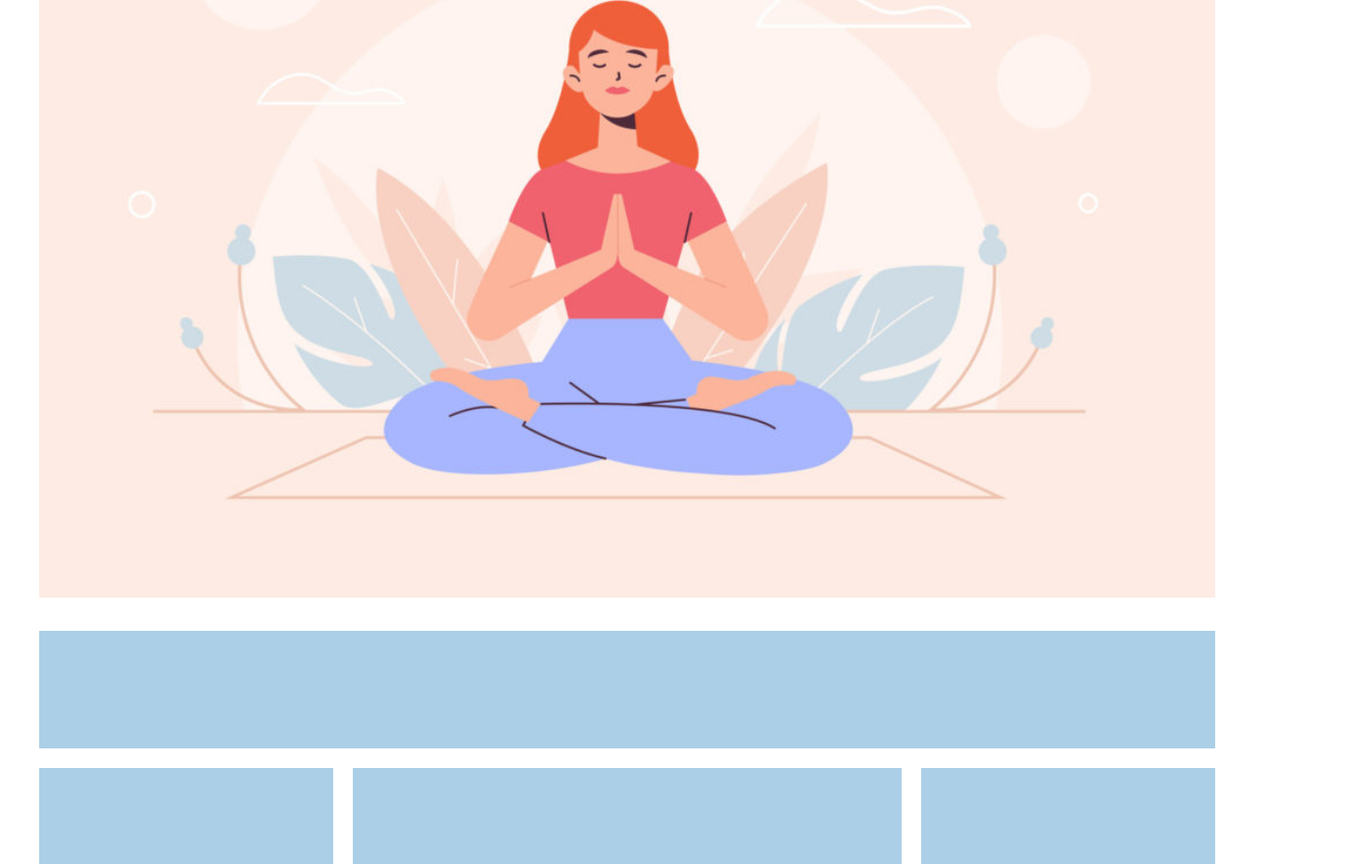
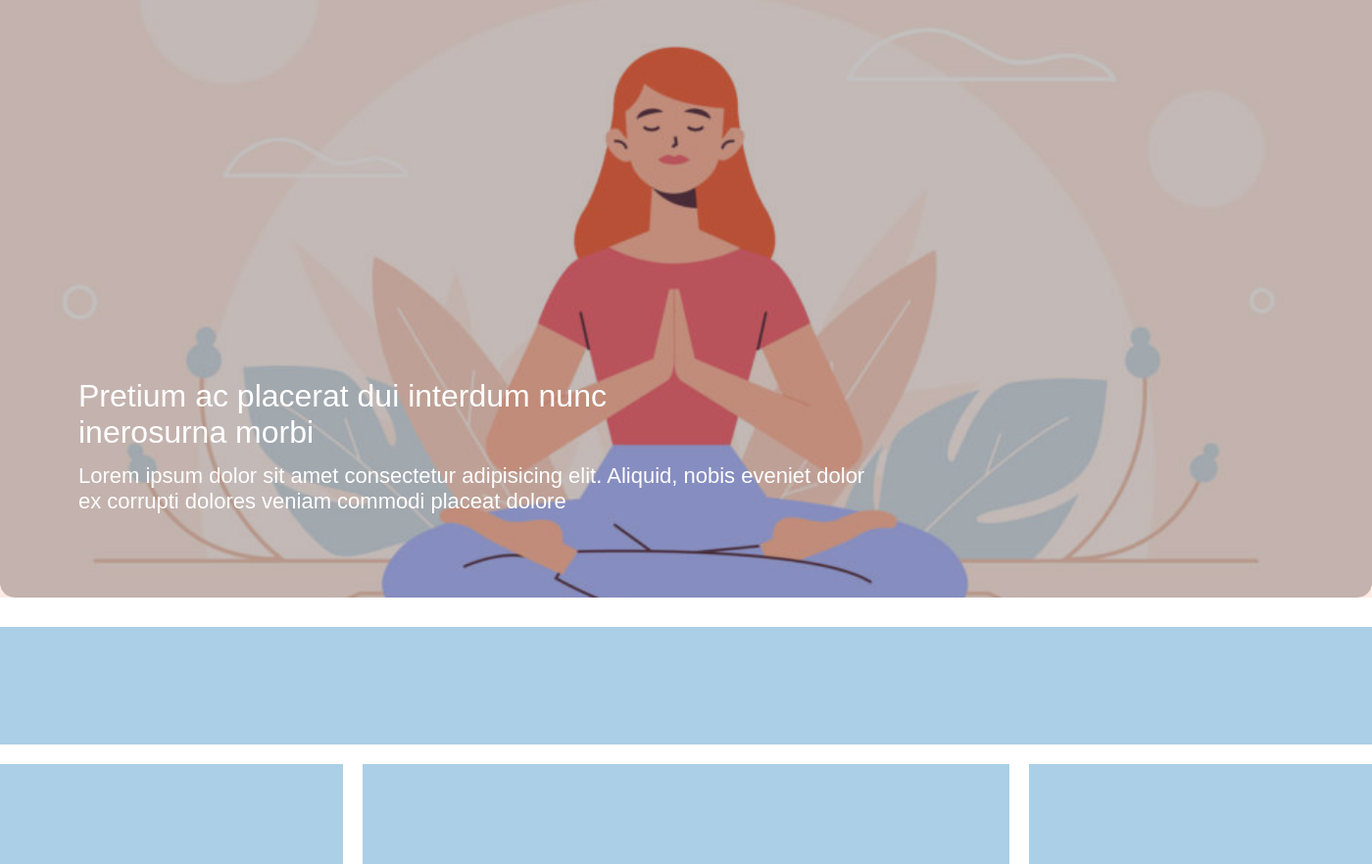
Before and after one commit to DavideVin01/htmlcss-wp, a plain HTML site: page index.html in a window 1280 px wide. Shown: the part 419-1301 px from the top of the page at 98% size, 1400 px wide, since content can reach past the window. Drawn offline with Linux system fonts and the light colour scheme.

Commit message:
Inserts banner title and text + resizes container

```diff
--- a/index.html
+++ b/index.html
@@ -31,8 +31,20 @@
                 </div>
             </nav>
             <!-- BOTTOM HEADER -->
-            <div class="bottom-header margin-30-y">
-                <img id="banner" src="img/banner.jpg" alt="Banner">
+            <div class="bottom-header margin-30-y clearfix">
+                <div class="banner-container">
+                    <div class="banner"></div>
+                    <!-- <img id="banner" src="img/banner.jpg" alt="Banner"> -->
+                    <div class="background-gray"></div>
+                    <h2 id="banner-title">
+                        Pretium ac placerat dui interdum nunc
+                        <br>
+                        inerosurna morbi
+                    </h2>
+                    <span id="banner-text">
+                        Lorem ipsum dolor sit amet consectetur adipisicing elit. Aliquid, nobis eveniet dolor<br>ex corrupti dolores veniam commodi placeat dolore
+                    </span>
+                </div>
             </div>
         </header>
 
--- a/style.css
+++ b/style.css
@@ -8,7 +8,7 @@
 /* Utilities */
 
 .container{
-    width: 1200px;
+    width: 1400px;
     margin: 20px auto 0 auto;
 }
 
@@ -55,7 +55,7 @@
 /* Top Header */
 
 .top-header{
-    width: 100%;
+    width: 1400px;
     height: 100px;
 }
 
@@ -81,12 +81,55 @@ li {
 
 /* Bottom Header */
 
-.bottom-header{
-    border-radius: 15px;
+/* .bottom-header{
+    height: ;
+} */
+
+.banner-container{
+    width: 1400px;
+    height: 800px;
+    position: relative;
+    overflow: hidden;
 }
 
-#banner{
-    width: 100%;
+.banner{
+    background-image: url(img/banner.jpg);
+    background-position: center;
+    background-size: cover;
+    background-repeat: no-repeat;
+    border-radius: 15px;
+    width: 1400px;
+    height: 1000px;
+    position: relative;
+}
+
+.background-gray{
+    border-radius: 15px;
+    background-color: rgba(59, 46, 46, 0.3);
+    width: 1400px;
+    height: 800px;
+    position: absolute;
+    top: 0;
+    left: 0;
+}
+
+#banner-title{
+    font-weight: 100;
+    color: white;
+    font-family: sans-serif;
+    font-size: 32px;
+    position: absolute;
+    bottom: 150px;
+    left: 80px;
+}
+
+#banner-text{
+    position: absolute;
+    color: white;
+    font-family: sans-serif;
+    font-size: 22px;
+    bottom: 85px;
+    left: 80px;
 }
 
 /* Main */
```
